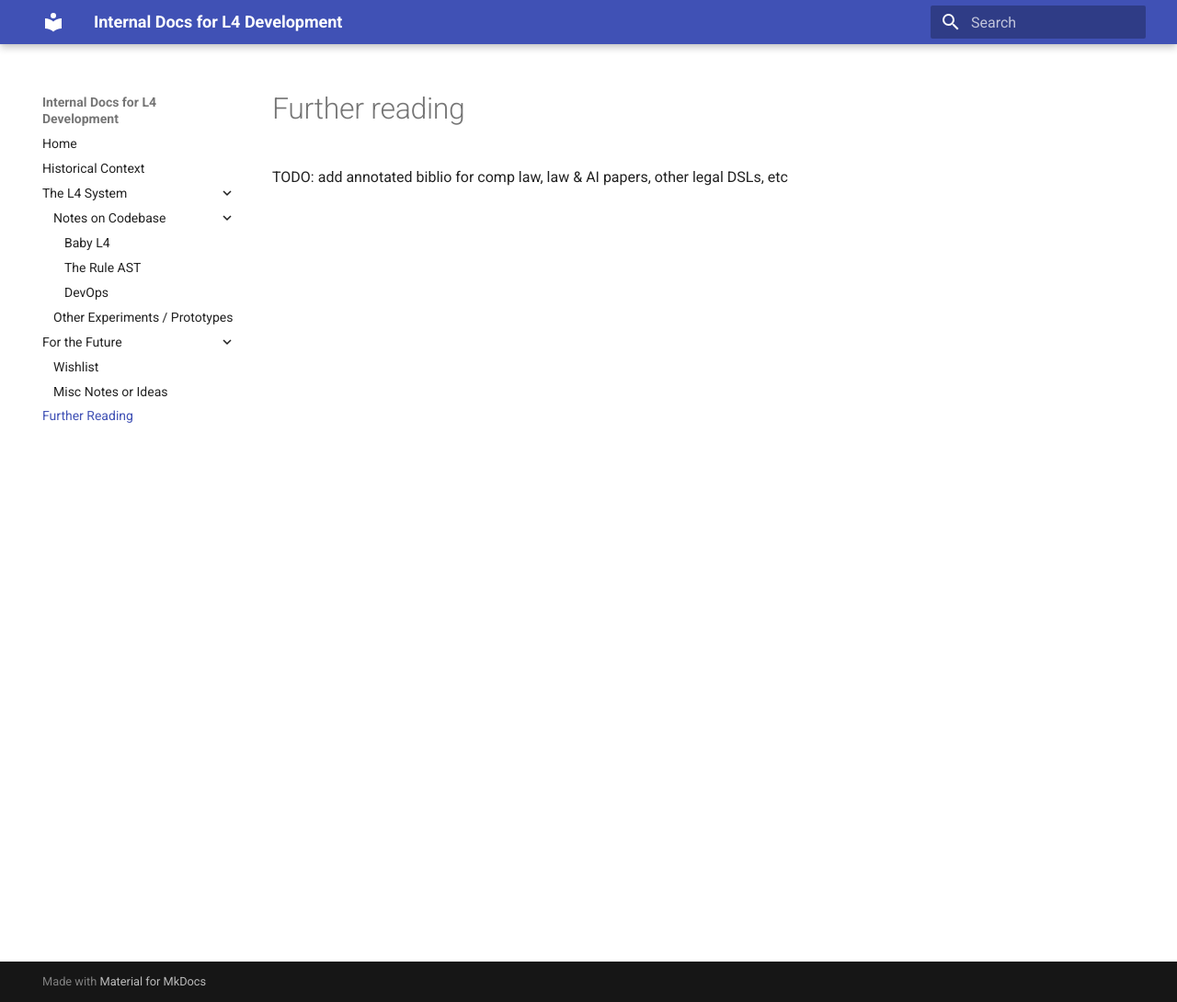
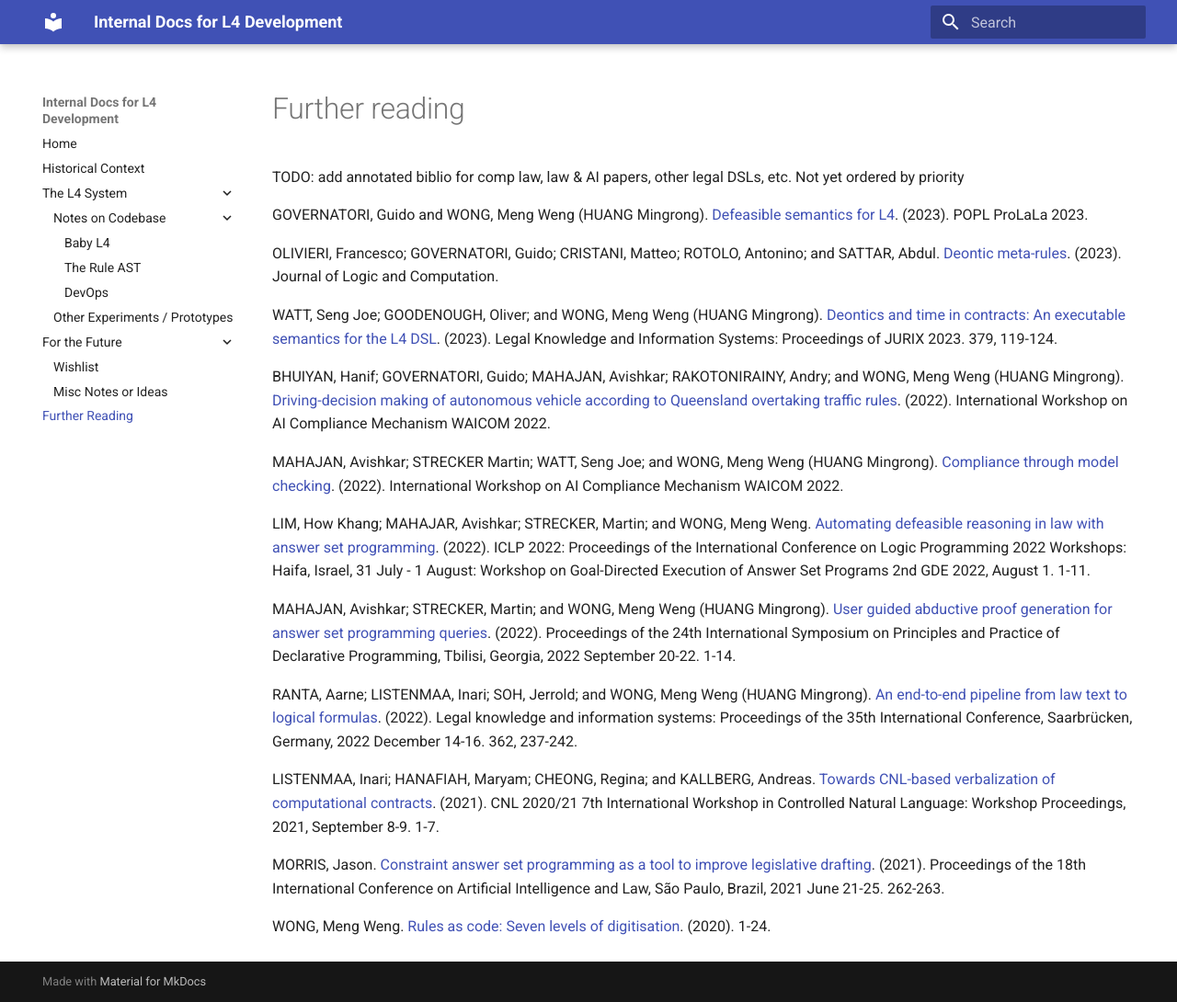
Before and after one commit to smucclaw/internal_docs, an MkDocs documentation site: the page built from docs/further_reading.md, in a window 1280 px wide and 1090 px high. Shown: the whole window at 92% size. Built offline with MkDocs 1.6.1 and Material for MkDocs 9.7.7, drawn with Linux system fonts in a browser that asks for light colours.

Commit message:
add cclaw publications

```diff
--- a/docs/further_reading.md
+++ b/docs/further_reading.md
@@ -1,3 +1,26 @@
 # Further reading
 
-TODO: add annotated biblio for comp law, law & AI papers, other legal DSLs, etc
+TODO: add annotated biblio for comp law, law & AI papers, other legal DSLs, etc. Not yet ordered by priority
+
+GOVERNATORI, Guido and WONG, Meng Weng (HUANG Mingrong). [Defeasible semantics for L4](https://ink.library.smu.edu.sg/cclaw/5). (2023). POPL ProLaLa 2023.
+
+OLIVIERI, Francesco; GOVERNATORI, Guido; CRISTANI, Matteo; ROTOLO, Antonino; and SATTAR, Abdul. [Deontic meta-rules](https://ink.library.smu.edu.sg/cclaw/8). (2023). Journal of Logic and Computation.
+
+WATT, Seng Joe; GOODENOUGH, Oliver; and WONG, Meng Weng (HUANG Mingrong). [Deontics and time in contracts: An executable semantics for the L4 DSL](https://ink.library.smu.edu.sg/sol_research/4367). (2023). Legal Knowledge and Information Systems: Proceedings of JURIX 2023. 379, 119-124.
+
+BHUIYAN, Hanif; GOVERNATORI, Guido; MAHAJAN, Avishkar; RAKOTONIRAINY, Andry; and WONG, Meng Weng (HUANG Mingrong). [Driving-decision making of autonomous vehicle according to Queensland overtaking traffic rules](https://ink.library.smu.edu.sg/cclaw/4). (2022). International Workshop on AI Compliance Mechanism WAICOM 2022.
+
+MAHAJAN, Avishkar; STRECKER Martin; WATT, Seng Joe; and WONG, Meng Weng (HUANG Mingrong).
+[Compliance through model checking](https://ink.library.smu.edu.sg/cclaw/3). (2022). International Workshop on AI Compliance Mechanism WAICOM 2022.
+
+LIM, How Khang; MAHAJAR, Avishkar; STRECKER, Martin; and WONG, Meng Weng. [Automating defeasible reasoning in law with answer set programming](https://ink.library.smu.edu.sg/cclaw/1). (2022). ICLP 2022: Proceedings of the International Conference on Logic Programming 2022 Workshops: Haifa, Israel, 31 July - 1 August: Workshop on Goal-Directed Execution of Answer Set Programs 2nd GDE 2022, August 1. 1-11.
+
+MAHAJAN, Avishkar; STRECKER, Martin; and WONG, Meng Weng (HUANG Mingrong). [User guided abductive proof generation for answer set programming queries](https://ink.library.smu.edu.sg/sol_research/3995). (2022). Proceedings of the 24th International Symposium on Principles and Practice of Declarative Programming, Tbilisi, Georgia, 2022 September 20-22. 1-14.
+
+RANTA, Aarne; LISTENMAA, Inari; SOH, Jerrold; and WONG, Meng Weng (HUANG Mingrong). [An end-to-end pipeline from law text to logical formulas](https://ink.library.smu.edu.sg/sol_research/4041). (2022). Legal knowledge and information systems: Proceedings of the 35th International Conference, Saarbrücken, Germany, 2022 December 14-16. 362, 237-242.
+
+LISTENMAA, Inari; HANAFIAH, Maryam; CHEONG, Regina; and KALLBERG, Andreas. [Towards CNL-based verbalization of computational contracts](https://ink.library.smu.edu.sg/cclaw/2). (2021). CNL 2020/21 7th International Workshop in Controlled Natural Language: Workshop Proceedings, 2021, September 8-9. 1-7.
+
+MORRIS, Jason. [Constraint answer set programming as a tool to improve legislative drafting](https://ink.library.smu.edu.sg/cclaw/7). (2021). Proceedings of the 18th International Conference on Artificial Intelligence and Law, São Paulo, Brazil, 2021 June 21-25. 262-263.
+
+WONG, Meng Weng. [Rules as code: Seven levels of digitisation](https://ink.library.smu.edu.sg/sol_research/3093). (2020). 1-24.
```
